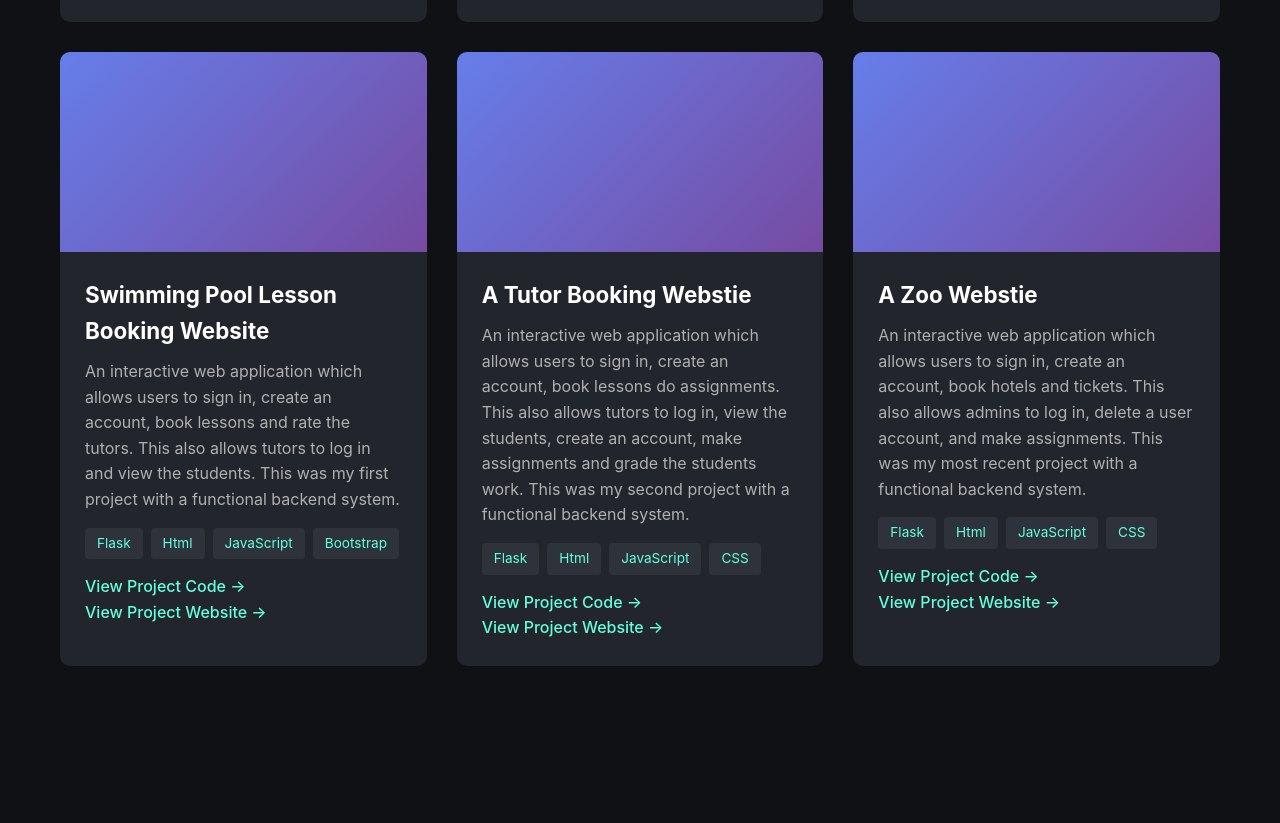
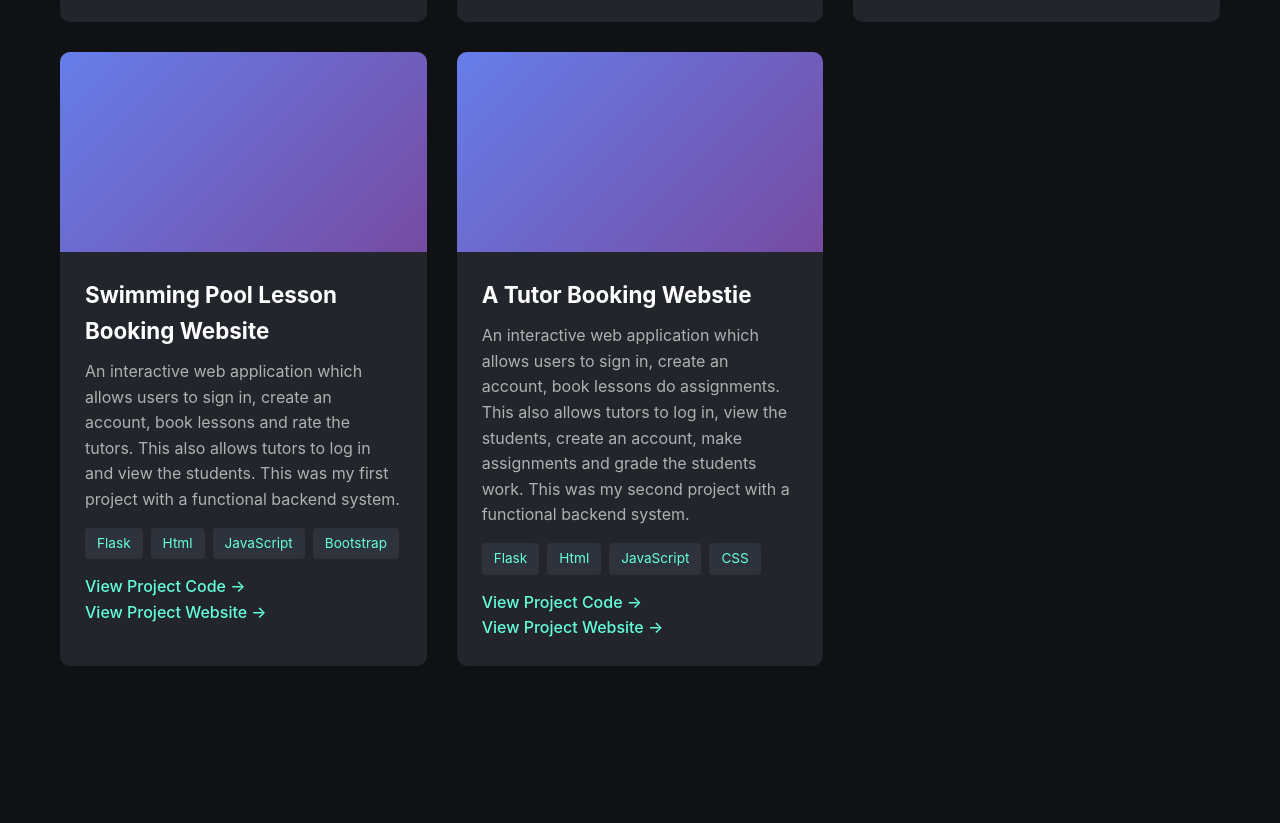
Before and after one commit to CassimKen/CassimKen.github.io, a plain HTML site: page index.html in a window 1280 px wide. Shown: the part 2212-3035 px from the top of the page. Drawn offline with Linux system fonts and the light colour scheme.

Commit message:
V3 Removed Zoo Website due to several issues

```diff
--- a/index.html
+++ b/index.html
@@ -195,34 +195,6 @@
             >
           </div>
         </div>
-        <div class="project-card">
-          <div class="project-img"></div>
-          <div class="project-content">
-            <h3>A Zoo Webstie</h3>
-            <p>
-              An interactive web application which allows users to sign in,
-              create an account, book hotels and tickets. This also allows
-              admins to log in, delete a user account, and make assignments.
-              This was my most recent project with a functional backend system.
-            </p>
-            <div class="project-tags">
-              <span class="tag">Flask</span>
-              <span class="tag">Html</span>
-              <span class="tag">JavaScript</span>
-              <span class="tag">CSS</span>
-            </div>
-            <a
-              href="https://github.com/CassimKen/MARCH24-Task2"
-              class="project-link"
-              >View Project Code →</a
-            >
-            <a
-              href="https://zoo.casserver.org.uk"
-              class="project-link"
-              >View Project Website →</a
-            >
-          </div>
-        </div>
       </div>
     </section>
 
```
